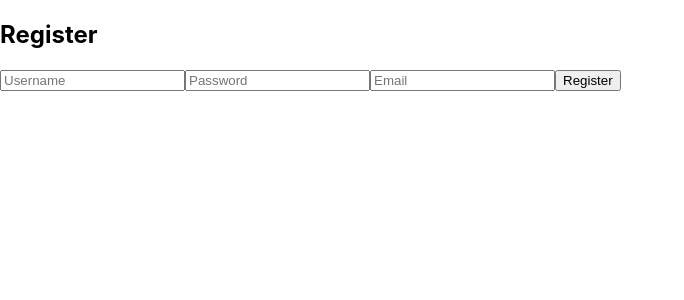
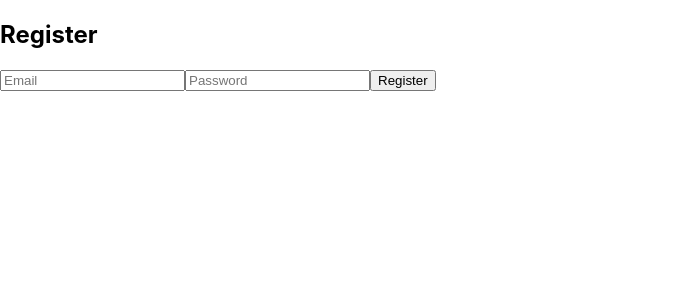
Before and after one commit to Schnell8/PA1438-exjobb, a React (Create React App) app in the folder frontend/: page /register in a window 1280 px wide. Shown: the top 300 px of the page, without its empty margins (0-684 px from the left). Built offline with nearby package versions, Linux system fonts and the light colour scheme.

Commit message:
added login and register forms

```diff
--- a/frontend/src/components/LoginForm.js
+++ b/frontend/src/components/LoginForm.js
@@ -1,27 +1,32 @@
 import { useState } from 'react';
 import { useNavigate } from 'react-router-dom';
+import { loginUser } from '../services/authService';
 
 const LoginForm = () => {
-    const [username, setUsername] = useState('');
+    const [email, setEmail] = useState('');
     const [password, setPassword] = useState('');
+    const [error, setError] = useState('');
     const navigate = useNavigate();
 
-    const handleLogin = () => {
-        console.log('Logging in with: ', username, password);
-        // Lägg till autentisering här
-        // AuthService fil?
-        // Then go to /dashboard
-        console.log('Redirecting to dashboard route...');
-        navigate('/dashboard');
+    const handleLogin = async (e) => {
+        e.preventDefault();
+        setError('');
+
+        try {
+            await loginUser(email, password);
+            navigate('/dashboard');
+        } catch (err) {
+            setError(err.message);
+        }
     };
 
     return (
         <form onSubmit={handleLogin}>
             <input
-                type="username"
-                placeholder="Username"
-                value={username}
-                onChange={(e) => setUsername(e.target.value)}
+                type="email"
+                placeholder="Email"
+                value={email}
+                onChange={(e) => setEmail(e.target.value)}
                 required
             />
             <input
@@ -31,8 +36,8 @@ const LoginForm = () => {
                 onChange={(e) => setPassword(e.target.value)}
                 required
             />
-            <br/>
             <button type="submit">Login</button>
+            {error && <p style={{ color: 'red' }}>{error}</p>}
         </form>
     );
 };
--- a/frontend/src/components/RegisterForm.js
+++ b/frontend/src/components/RegisterForm.js
@@ -1,24 +1,33 @@
 import { useState } from 'react';
+import { useNavigate } from 'react-router-dom';
+import { registerUser, loginUser } from '../services/authService';
 
 const RegisterForm = () => {
-    const [username, setUsername] = useState('');
+    const [email, setEmail] = useState('');
     const [password, setPassword] = useState('');
-    const [email, setEmail] = useState('');
+    const [error, setError] = useState('');
+    const navigate = useNavigate();
 
-    const handleRegister = () => {
-        console.log('Register with: ', username, password, email);
-        // Lägg till kod för att kontrollera username/email + hasha lösenord
-        // --> Gör en inloggning
-        // --> Gå till dashboard
+    const handleRegister = async (e) => {
+        e.preventDefault();
+        setError('');
+
+        try {
+            await registerUser(email, password);
+            await loginUser(email, password);
+            navigate('/dashboard');
+        } catch (err) {
+            setError(err.message);
+        }
     };
 
     return (
         <form onSubmit={handleRegister}>
             <input
-                type="username"
-                placeholder="Username"
-                value={username}
-                onChange={(e) => setUsername(e.target.value)}
+                type="email"
+                placeholder="Email"
+                value={email}
+                onChange={(e) => setEmail(e.target.value)}
                 required
             />
             <input
@@ -28,14 +37,8 @@ const RegisterForm = () => {
                 onChange={(e) => setPassword(e.target.value)}
                 required
             />
-            <input
-                type="email"
-                placeholder="Email"
-                value={email}
-                onChange={(e) => setEmail(e.target.value)}
-                required
-            />
             <button type="submit">Register</button>
+            {error && <p style={{ color: 'red' }}>{error}</p>}
         </form>
     );
 };
```
